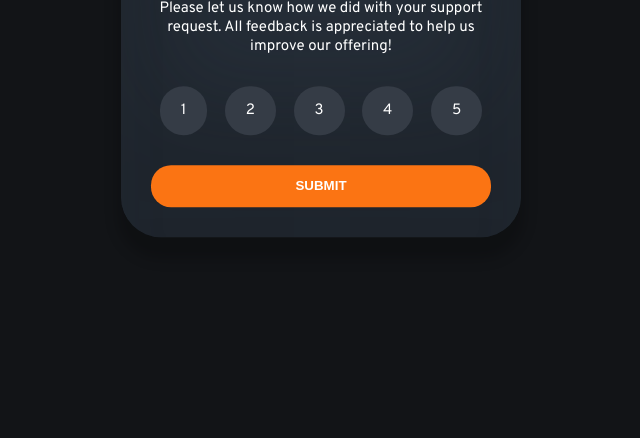
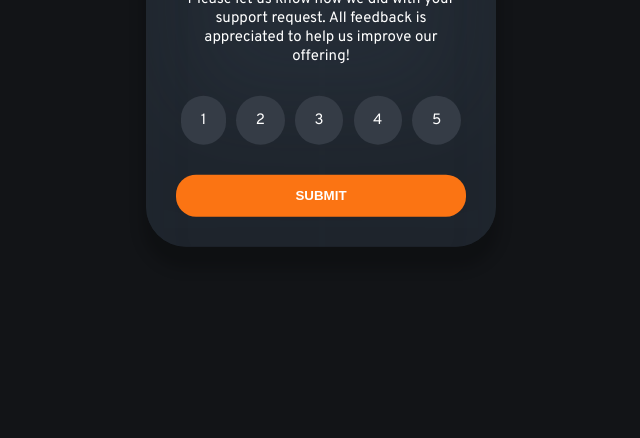
Before and after one commit to JlordS32/Improve-CSS, a plain HTML site: page rating-component-easy/index.html in a window 1280 px wide. Shown: the part 362-800 px from the top of the page, without its empty margins (319-959 px from the left). Drawn offline with Linux system fonts and the light colour scheme.

Commit message:
updated css

```diff
--- a/rating-component-easy/styles.css
+++ b/rating-component-easy/styles.css
@@ -57,8 +57,7 @@ h1 {
 	top: 50%;
 	left: 50%;
 	transform: translate(-50%, -50%);
-	width: 400px;
-    max-width: 100%;
+	width: clamp(350px, 200px, 400px);
 }
 
 .rating-container,
@@ -83,7 +82,7 @@ h1 {
 }
 
 .rate > .rate-number {
-	padding: 1rem 1.4rem;
+	padding: 1rem 1.3rem;
 	text-align: center;
 	border-radius: 100px;
 	background-color: var(--light-dark-blue);
```
Also changed, not shown: 1 other file.
